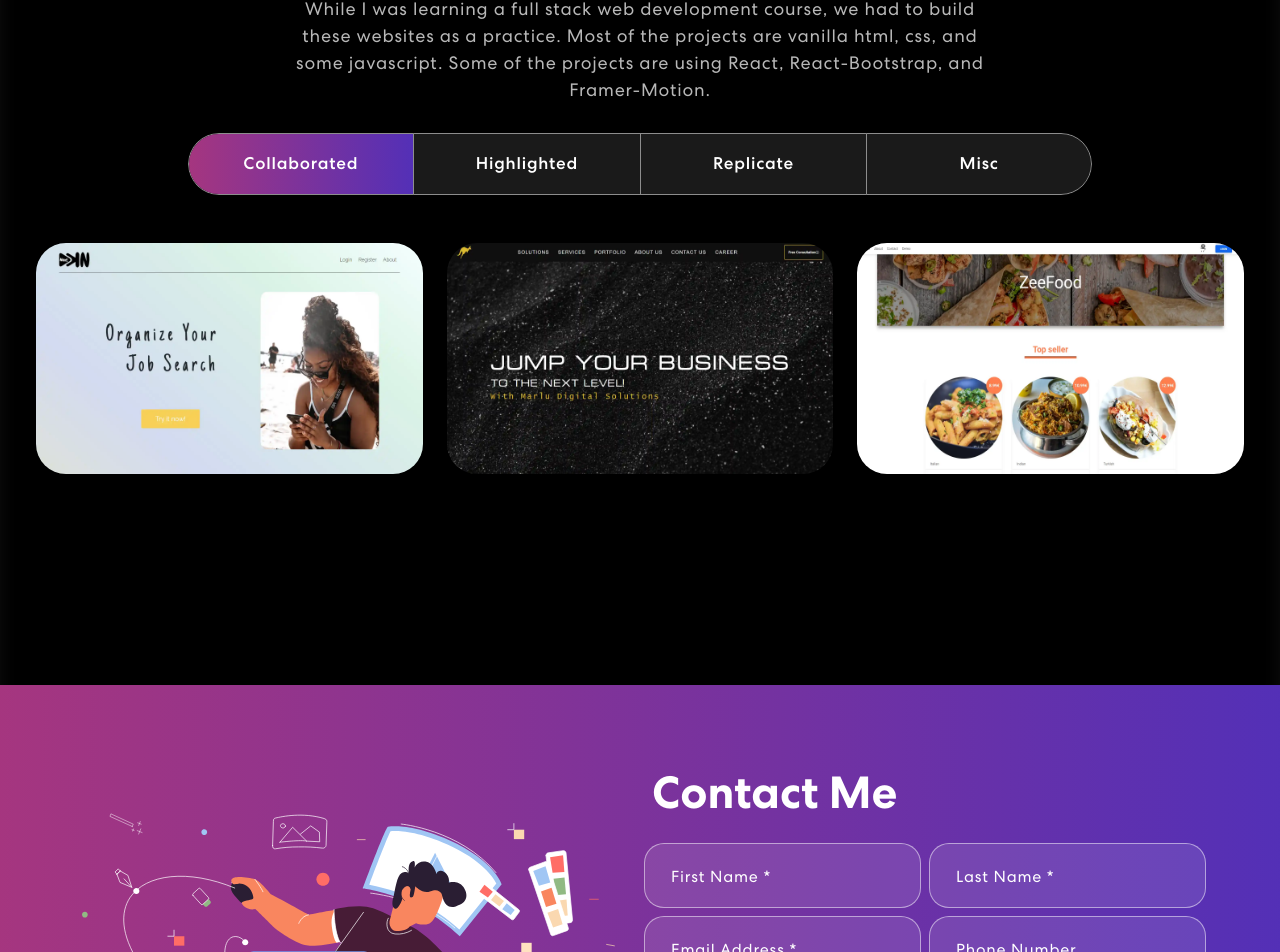
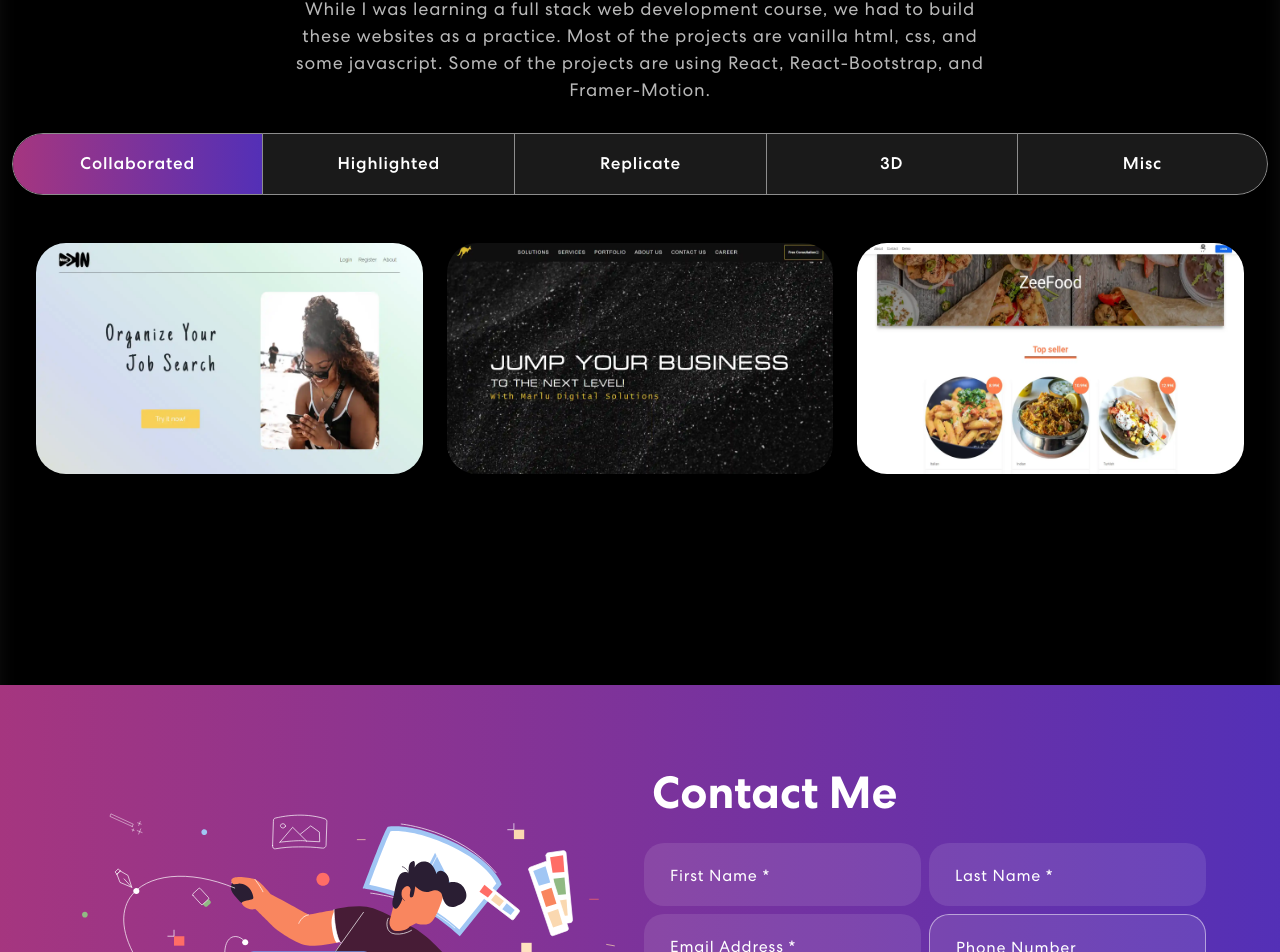
Before and after one commit to kemdev/kemdev.github.io, a Next.js app: page / in a window 1280 px wide. Shown: the part 2553-3505 px from the top of the page. Built offline with nearby package versions, Linux system fonts and the light colour scheme.

Commit message:
add 3D project

```diff
--- a/components/Contact.jsx
+++ b/components/Contact.jsx
@@ -155,10 +155,7 @@ export default function Contact() {
                               onFormUpdate("firstName", e.target.value);
                             }}
                             style={{
-                              border:
-                                formDetails.firstName.length === 0 &&
-                                !validation &&
-                                "2px solid red",
+                              border: formDetails.firstName.length === 0 && !validation && "2px solid red" || 'none',
                             }}
                           />
                         </Col>
@@ -174,7 +171,7 @@ export default function Contact() {
                               border:
                                 formDetails.lastName.length === 0 &&
                                 !validation &&
-                                "2px solid red",
+                                "2px solid red" || 'none',
                             }}
                           />
                         </Col>
@@ -191,7 +188,7 @@ export default function Contact() {
                               border:
                                 formDetails.email.length === 0 &&
                                 !validation &&
-                                "2px solid red",
+                                "2px solid red" || 'none',
                             }}
                           />
                         </Col>
@@ -217,7 +214,7 @@ export default function Contact() {
                               border:
                                 formDetails.message.length === 0 &&
                                 !validation &&
-                                "2px solid red",
+                                "2px solid red" || 'none',
                             }}
                           />
                         </Col>
--- a/components/Project.jsx
+++ b/components/Project.jsx
@@ -9,7 +9,9 @@ export default function Project({
   replicate,
   general,
   collaborated,
+  threeD,
 }) {
+  console.log('threeD from Project', threeD)
   return (
     <section className="project" id="projects">
       <Container fluid style={{ maxWidth: "2000px" }}>
@@ -42,6 +44,9 @@ export default function Project({
                   <Nav.Link eventKey="replicate">Replicate</Nav.Link>
                 </Nav.Item>
                 <Nav.Item>
+                  <Nav.Link eventKey="threeD">3D</Nav.Link>
+                </Nav.Item>
+                <Nav.Item>
                   <Nav.Link eventKey="misc">Misc</Nav.Link>
                 </Nav.Item>
               </Nav>
@@ -63,6 +68,11 @@ export default function Project({
                     <ProjectContainer projects={general} folder="general/" />
                   </Row>
                 </Tab.Pane>
+                <Tab.Pane eventKey="threeD">
+                  <Row>
+                    <ProjectContainer projects={threeD} folder="" isExtUrl />
+                  </Row>
+                </Tab.Pane>
               </Tab.Content>
             </Tab.Container>
           </Col>
--- /dev/null
+++ b/data/threeD.json
@@ -0,0 +1,13 @@
+[
+    {
+      "id": 0,
+      "isDeployed": true,
+      "name": "Random 3D Credit Card Generator",
+      "description": "This is a 3D Credit Card Generator that generates random credit cards.",
+      "tech": "React - Express - Mongoose - Node" ,
+      "url": "https://3dcreditcard-react-three-fiber-drei.vercel.app/",
+      "repo": "https://github.com/kemdev/3dcreditcard-react-three-fiber-drei",
+      "image":"/img/3d/screenshot.png"
+    }
+
+  ]
--- /dev/null
+++ b/pages/api/threeD.js
@@ -0,0 +1,5 @@
+import data from '../../data/threeD.json';
+
+export default function replicate(req, res){
+    res.send(data);
+}
--- a/pages/index.js
+++ b/pages/index.js
@@ -20,6 +20,7 @@ export default function Home() {
   const [highlighted, setHighlighted] = useState([]);
   const [replicate, setReplicate] = useState([]);
   const [collaborated, setCollaborated] = useState([]);
+  const [threeD, setThreeD] = useState([]);
 
   const getData = async (url) => {
     const response = await fetch(`api/${url}`);
@@ -40,6 +41,9 @@ export default function Home() {
       case "collaborated":
         setCollaborated(data);
         break;
+      case "threeD":
+        setThreeD(data);
+        break;
       default:
         break;
     }
@@ -50,6 +54,7 @@ export default function Home() {
     getData("highlighted");
     getData("replicate");
     getData("collaborated");
+    getData("threeD");
     // getData();
   }, []);
 
@@ -57,8 +62,8 @@ export default function Home() {
     <div className={styles.container}>
       <ScrollToTop
         smooth
-        component={<Image src={logo} layout='responsive' />}
-        style={{ background: "#151515",  width: "5rem", height: "5rem" }}
+        component={<Image src={logo} layout="responsive" />}
+        style={{ background: "#151515", width: "5rem", height: "5rem" }}
       />
       <Head>
         <title>Abdulkarim Alarmanazi</title>
@@ -80,6 +85,7 @@ export default function Home() {
             highlighted={highlighted}
             replicate={replicate}
             collaborated={collaborated}
+            threeD={threeD}
           />
         </div>
       </main>
--- a/styles/project.css
+++ b/styles/project.css
@@ -22,7 +22,7 @@
   width: 56%;
 }
 .project .nav.nav-pills {
-  width: 72%;
+  /* width: 100%; */
   margin: 0 auto;
   border-radius: 50px;
   background-color: rgb(255 255 255 / 10%);
@@ -30,7 +30,7 @@
   cursor: pointer;
 }
 .project .nav.nav-pills .nav-item {
-  width: 25%;
+  width: 20%;
 }
 .project .nav.nav-pills .nav-link {
   background-color: transparent;
@@ -87,10 +87,16 @@
   border-left: 1px solid rgba(255, 255, 255, 0.5);
 }
 
+.nav-link#projects-tabs-tab-threeD {
+  border-top: 1px solid rgba(255, 255, 255, 0.5);
+  border-bottom: 1px solid rgba(255, 255, 255, 0.5);
+  border-left: 1px solid rgba(255, 255, 255, 0.5);
+}
 .nav-link#projects-tabs-tab-misc {
   border: 1px solid rgba(255, 255, 255, 0.5);
   border-radius: 0 55px 55px 0;
 }
+
 
 .proj-imgbx {
   position: relative;
```
Also changed, not shown: components/ProjectsCard.jsx (+7 -7 lines), public/img/3d/screenshot.png (added).
